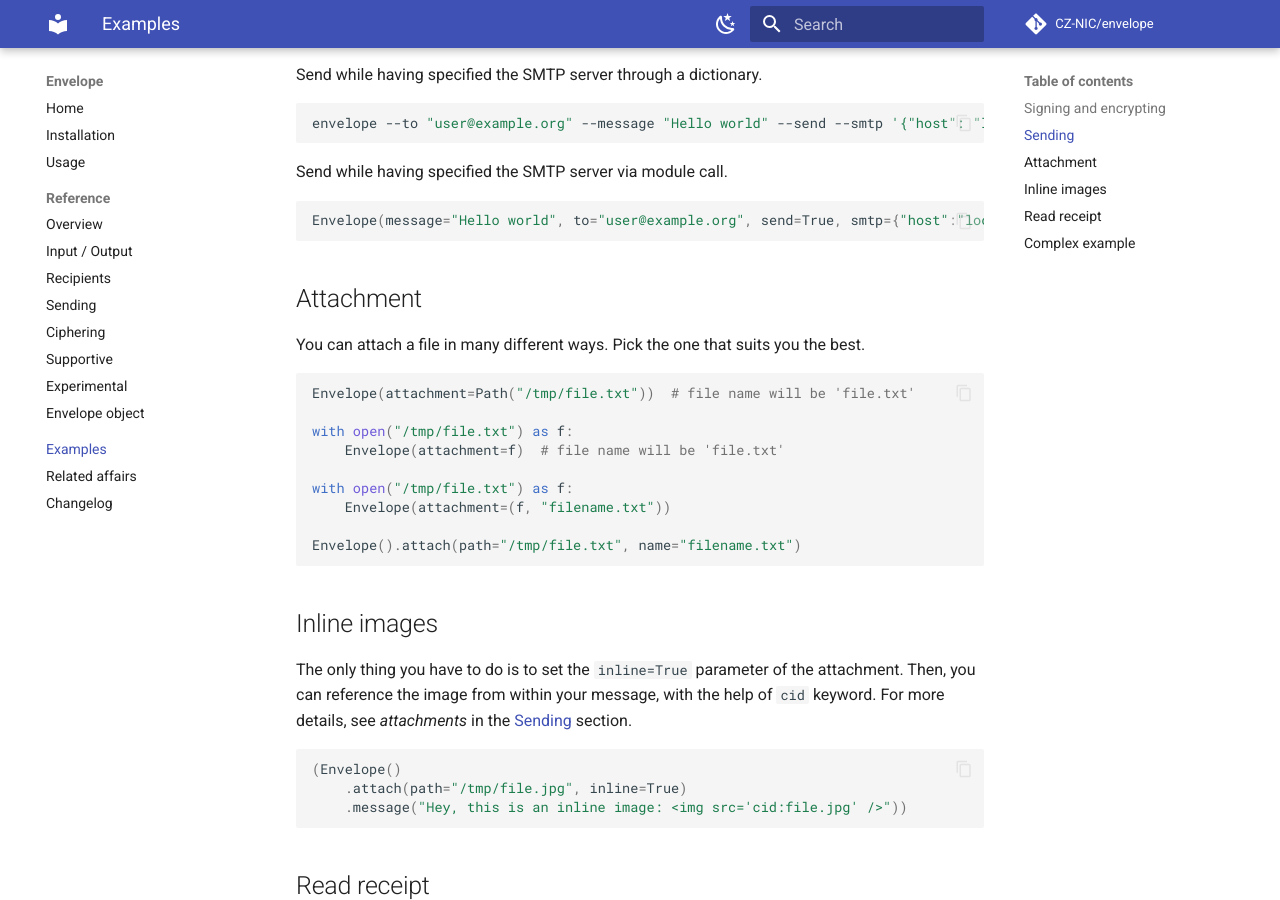
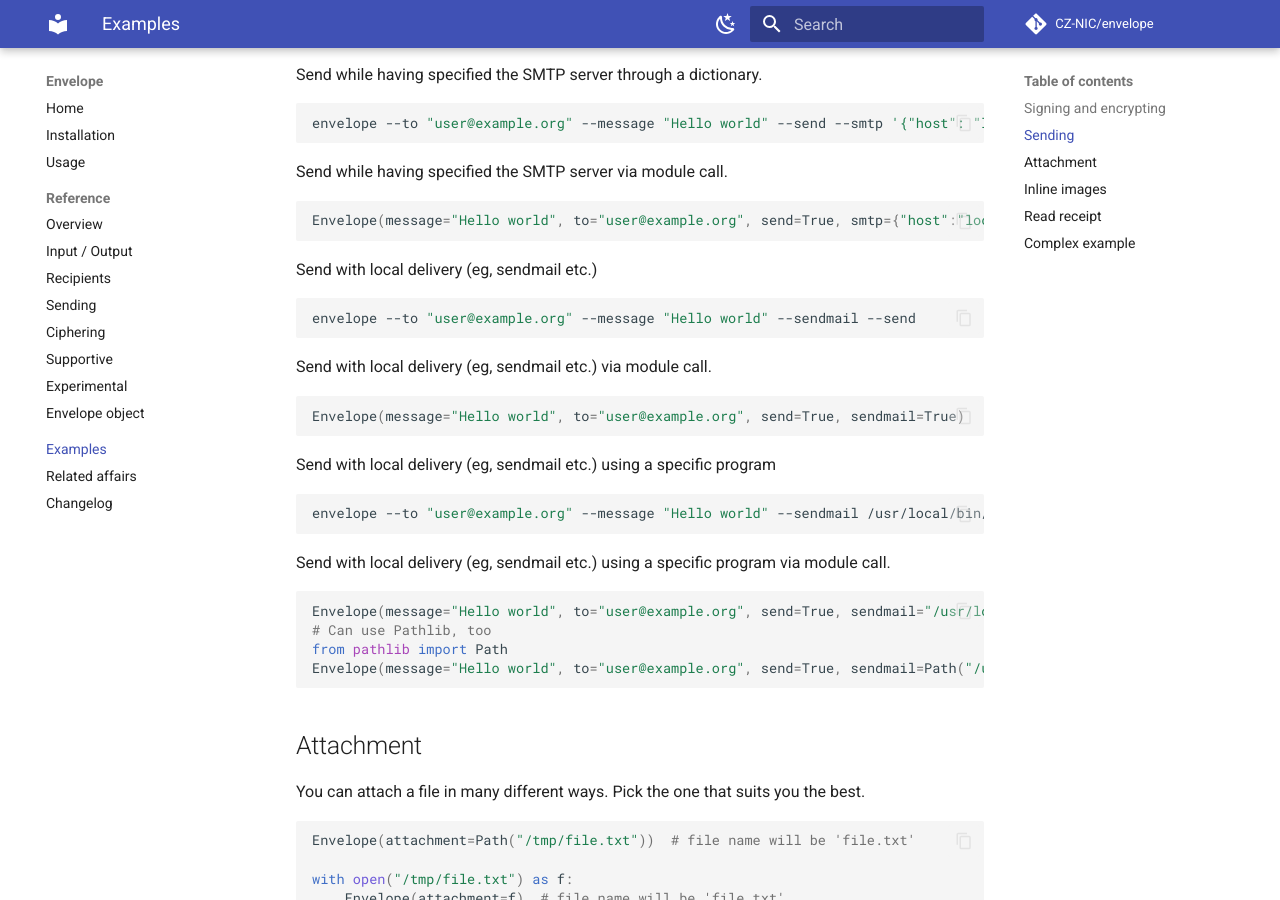
Before and after one commit to CZ-NIC/envelope, an MkDocs documentation site: the page built from docs/examples.md, in a window 1280 px wide and 900 px high, scrolled down 1566 px. Built offline with MkDocs 1.6.1 and Material for MkDocs 9.7.7, drawn with Linux system fonts in a browser that asks for light colours; comment, search, counter and statistics services are not loaded.

Commit message:
add sendmail docs
fixes #59

````diff
--- a/docs/examples.md
+++ b/docs/examples.md
@@ -77,6 +77,30 @@ Send while having specified the SMTP server via module call.
 ```python3
 Envelope(message="Hello world", to="user@example.org", send=True, smtp={"host":"localhost"})
 ```
+
+Send with local delivery (eg, sendmail etc.)
+```bash
+envelope --to "user@example.org" --message "Hello world" --sendmail --send
+```
+
+Send with local delivery (eg, sendmail etc.)  via module call.
+```python3
+Envelope(message="Hello world", to="user@example.org", send=True, sendmail=True)
+```
+
+Send with local delivery (eg, sendmail etc.) using a specific program
+```bash
+envelope --to "user@example.org" --message "Hello world" --sendmail /usr/local/bin/deliver --send
+```
+
+Send with local delivery (eg, sendmail etc.) using a specific program via module call.
+```python3
+Envelope(message="Hello world", to="user@example.org", send=True, sendmail="/usr/local/bin/deliver")
+# Can use Pathlib, too
+from pathlib import Path
+Envelope(message="Hello world", to="user@example.org", send=True, sendmail=Path("/usr/local/bin/deliver"))
+```
+
 
 ## Attachment
 You can attach a file in many different ways. Pick the one that suits you the best.
````
Also changed, not shown: docs/reference/sending.md (+18 -0 lines), 2 other files.
